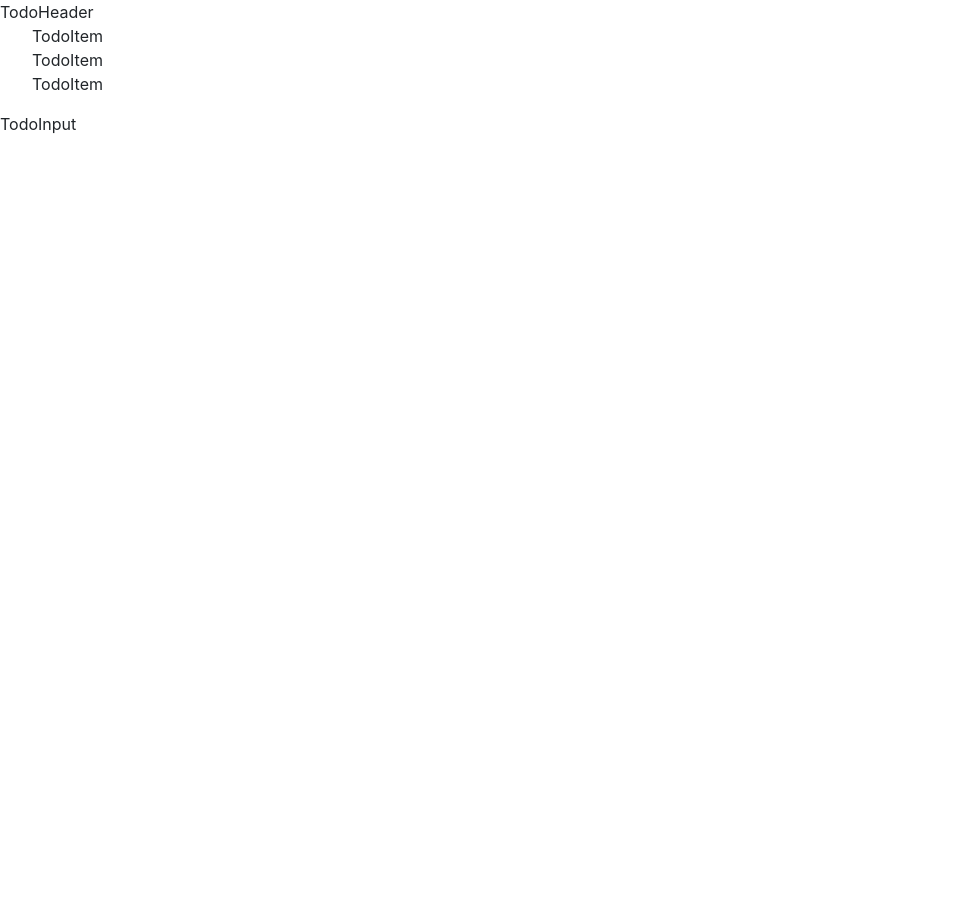
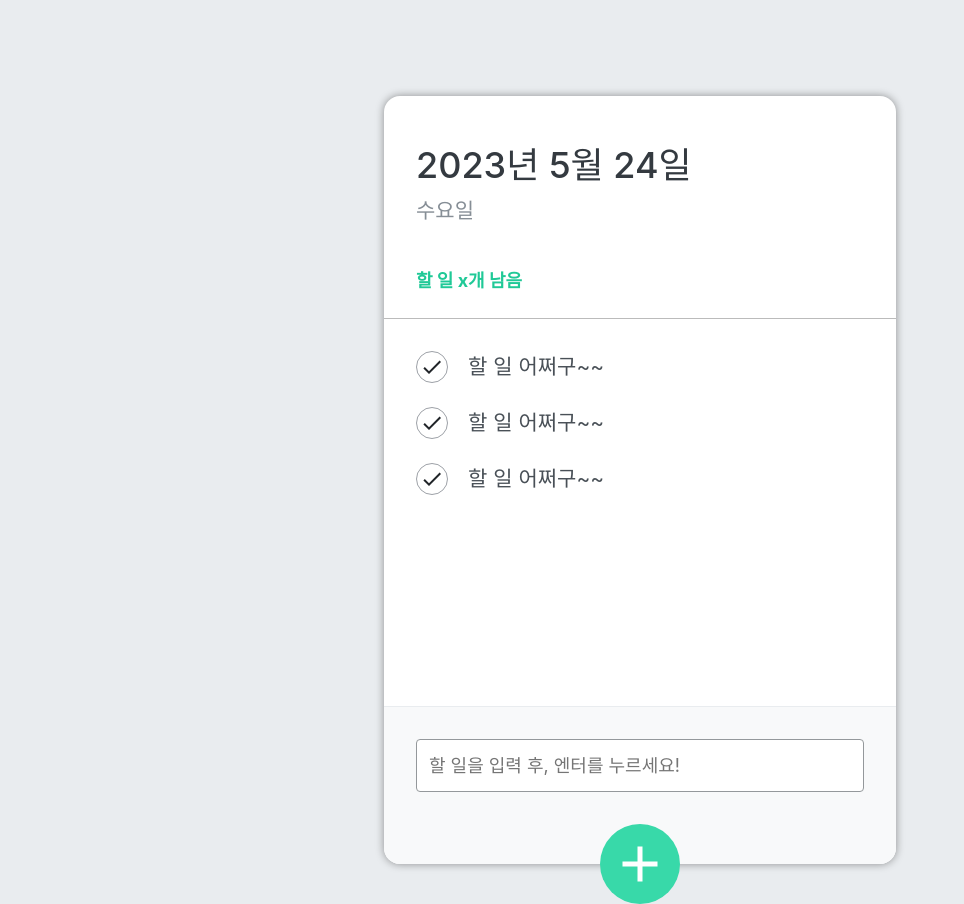
Before and after one commit to nuhgnoesoj/-react-todo-app2023, a React (Create React App) app: page / in a window 1280 px wide. Shown: the whole page, without its empty margins (0-964 px from the left). Before the commit the page ends 800 px from the top, so only its background shows below. Built offline with nearby package versions, Linux system fonts and the light colour scheme; the HTML template or start-up script is replaced by a standard one.

Commit message:
2~3. scss 작성 완료

```diff
--- a/src/App.css
+++ b/src/App.css
@@ -1,38 +1,8 @@
-.App {
-  text-align: center;
+
+a {
+  color: inherit;
+  text-decoration: none;
 }
-
-.App-logo {
-  height: 40vmin;
-  pointer-events: none;
+body {
+  background: #e9ecef;
 }
-
-@media (prefers-reduced-motion: no-preference) {
-  .App-logo {
-    animation: App-logo-spin infinite 20s linear;
-  }
-}
-
-.App-header {
-  background-color: #282c34;
-  min-height: 100vh;
-  display: flex;
-  flex-direction: column;
-  align-items: center;
-  justify-content: center;
-  font-size: calc(10px + 2vmin);
-  color: white;
-}
-
-.App-link {
-  color: #61dafb;
-}
-
-@keyframes App-logo-spin {
-  from {
-    transform: rotate(0deg);
-  }
-  to {
-    transform: rotate(360deg);
-  }
-}
--- a/src/component/TodoHeader.js
+++ b/src/component/TodoHeader.js
@@ -1,8 +1,14 @@
 import React from 'react'
+
+import './scss/TodoHeader.scss'
 
 const TodoHeader = () => {
     return (
-        <div>TodoHeader</div>
+        <header>
+            <h1>2023년 5월 24일</h1>
+            <div className='day'>수요일</div>
+            <div className='tasks-left'>할 일 x개 남음</div>
+        </header>
     )
 }
 
--- a/src/component/TodoInput.js
+++ b/src/component/TodoInput.js
@@ -1,8 +1,24 @@
 import React from 'react'
+import { MdAdd } from 'react-icons/md'
+
+import './scss/TodoInput.scss';
 
 const TodoInput = () => {
     return (
-        <div>TodoInput</div>
+        <>
+            <div className='form-wrapper'>
+                <form className='insert-form'>
+                    <input
+                        type='text'
+                        placeholder='할 일을 입력 후, 엔터를 누르세요!'
+                    />
+                </form>
+            </div>
+
+            <button className='insert-btn'>
+                <MdAdd />
+            </button>
+        </>
     )
 }
 
--- a/src/component/TodoItem.js
+++ b/src/component/TodoItem.js
@@ -1,8 +1,19 @@
 import React from 'react';
+import {MdDelete, MdDone} from "react-icons/md";
+
+import './scss/TodoItem.scss';
 
 const TodoItem = () => {
     return (
-        <li className={'todo-list-item'}>TodoItem</li>
+        <li className='todo-list-item'>
+            <div className='check-circle'>
+                <MdDone />
+            </div>
+            <span className='text'>할 일 어쩌구~~</span>
+            <div className='remove'>
+                <MdDelete />
+            </div>
+        </li>
     )
 };
 
--- a/src/component/TodoMain.js
+++ b/src/component/TodoMain.js
@@ -1,5 +1,7 @@
 import React from 'react';
 import TodoItem from "./TodoItem";
+
+import './scss/TodoMain.scss'
 
 const TodoMain = () => {
     return (
--- a/src/component/TodoTemplate.js
+++ b/src/component/TodoTemplate.js
@@ -2,6 +2,8 @@
 import TodoHeader from "./TodoHeader";
 import TodoMain from "./TodoMain";
 import TodoInput from "./TodoInput";
+
+import './scss/TodoTemplate.scss'
 
 const TodoTemplate = () => {
     return (
--- /dev/null
+++ b/src/component/scss/TodoHeader.scss
@@ -0,0 +1,25 @@
+
+// 변수 사용
+$my-dark-gray: #343a40;
+
+header {
+  padding: 48px 32px 24px;
+  border-bottom: 1px solid #bbb;
+
+  h1 {
+    font-size: 36px;
+    color: $my-dark-gray;
+  }
+
+  .day {
+    margin-top: 4px;
+    color: #868e96;
+    font-size: 21px;
+  }
+  .tasks-left {
+    color: #20c997;
+    font-size: 18px;
+    margin-top: 40px;
+    font-weight: 700;
+  }
+}
--- /dev/null
+++ b/src/component/scss/TodoInput.scss
@@ -0,0 +1,72 @@
+
+.form-wrapper {
+  width: 100%;
+  position: absolute;
+  left: 0;
+  bottom: 0;
+
+  .insert-form {
+    background: #f8f9fa;
+    padding: 32px 32px 72px;
+    border-bottom-left-radius: 16px;
+    border-bottom-right-radius: 16px;
+    border-top: 1px solid #e9ecef;
+
+    input {
+      padding: 12px;
+      border-radius: 4px;
+      border: 1px solid #94989b;
+      width: 100%;
+      outline: none;
+      font-size: 18px;
+      box-sizing: border-box;
+    }
+  }
+
+}
+
+.insert-btn {
+  background: #38d9a9;
+
+  &:hover {
+    background: #63e6be;
+  }
+  &:active {
+    background: #20c997;
+  }
+
+  &.open {
+    background: #ff6b6b;
+
+    &:hover {
+      background: #ff8787;
+    }
+    &:active {
+      background: #fa5252;
+    }
+
+    transform: translate(-50%, 50%) rotate(45deg);
+
+  }
+
+  z-index: 5;
+  cursor: pointer;
+  width: 80px;
+  height: 80px;
+  border-radius: 50%;
+  font-size: 60px;
+
+  position: absolute;
+  left: 50%;
+  bottom: 0;
+  transform: translate(-50%, 50%);
+
+  color: white;
+  border: none;
+  outline: none;
+  display: flex;
+  align-items: center;
+  justify-content: center;
+  transition: 0.125s ease-in;
+
+}
--- /dev/null
+++ b/src/component/scss/TodoItem.scss
@@ -0,0 +1,60 @@
+
+
+
+@mixin content-center {
+  display: flex;
+  justify-content: center;
+  align-items: center;
+}
+
+.todo-list-item {
+  display: flex;
+  align-items: center;
+  padding: 12px 0;
+
+  &:hover .remove {
+    display: block;
+  }
+
+  .check-circle {
+    width: 32px;
+    height: 32px;
+    border-radius: 50%;
+    border: 1px solid #9da1a7;
+    font-size: 24px;
+    margin-right: 20px;
+    cursor: pointer;
+
+    @include content-center;
+
+    &.active {
+      border: 1px solid #38d9a9;
+      color: #38d9a9;
+    }
+  }
+
+  .text {
+    font-size: 21px;
+    color: #495057;
+    flex: 1;
+
+    &.finish {
+      color: #919396;
+      text-decoration: line-through;
+    }
+  }
+
+
+  .remove {
+    font-size: 28px;
+    cursor: pointer;
+    color: #f51b4f;
+
+    @include content-center;
+    display: none;
+
+    &:hover svg {
+      opacity: 0.6;
+    }
+  }
+}
--- /dev/null
+++ b/src/component/scss/TodoMain.scss
@@ -0,0 +1,5 @@
+.todo-list {
+  flex: 1;
+  padding: 20px 32px 48px;
+  overflow: auto;
+}
--- /dev/null
+++ b/src/component/scss/TodoTemplate.scss
@@ -0,0 +1,16 @@
+
+.TodoTemplate {
+  width: 512px;
+  height: 768px;
+
+  position: relative;
+  background: #fff;
+  border-radius: 16px;
+  box-shadow: 0 0 8px  rgba(0, 0, 0, 0.4);
+
+  //페이지 중앙에 나타나도록 설정
+  margin: 96px auto 32px;
+
+  display: flex;
+  flex-direction: column;
+}
```
